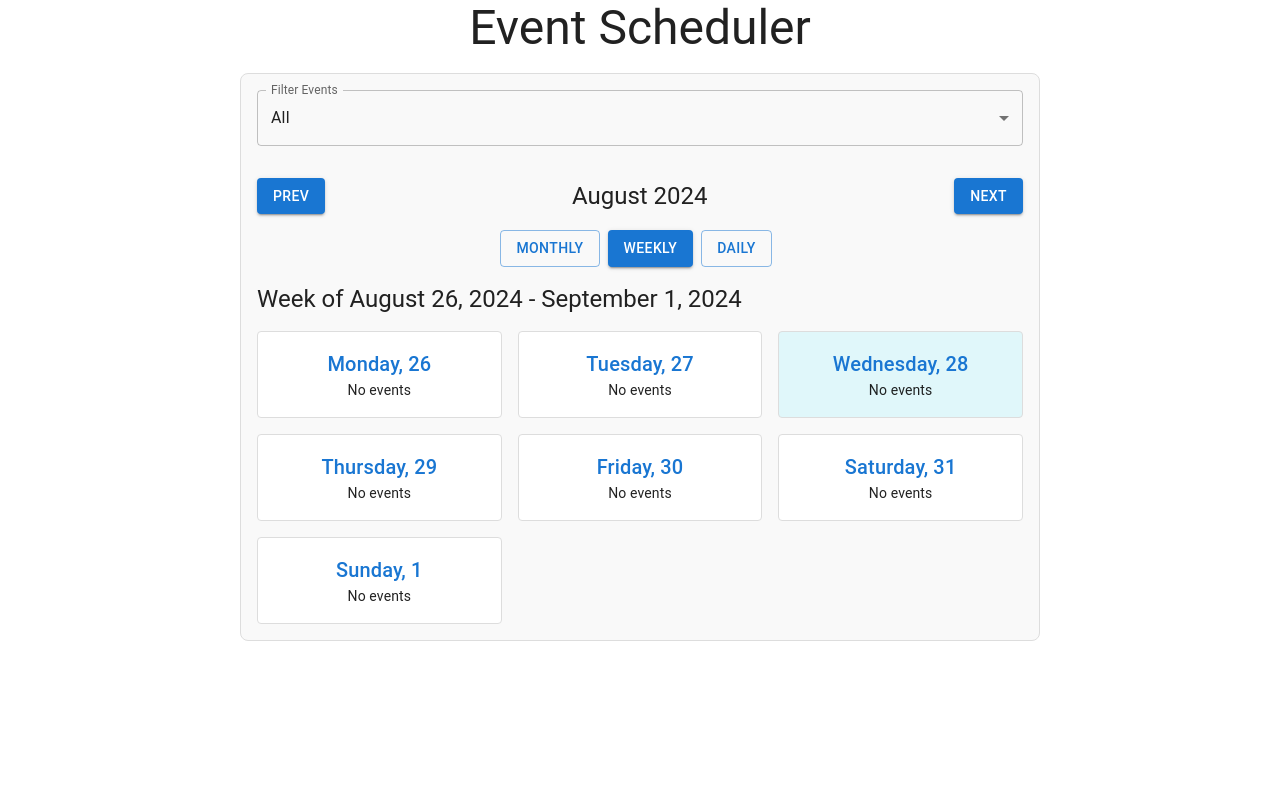
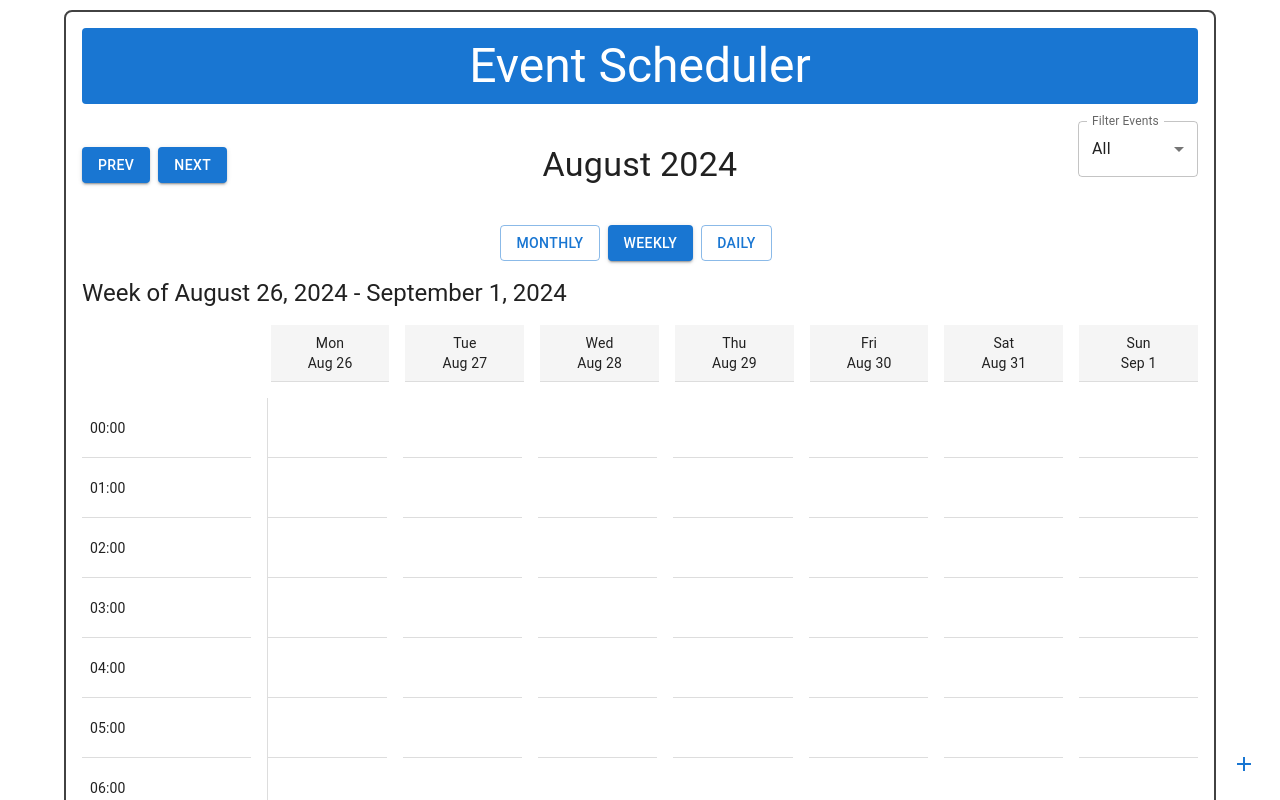
Before and after one commit to ShubhamSinghalCompro/Training, a React (Create React App) app in the folder React_Js/calendar-app-ts/: page / in a window 1280 px wide. Both pictures are taken after a click on the button "WEEKLY". Shown: the top 800 px of the page. Built offline with nearby package versions, Linux system fonts and the light colour scheme.

Commit message:
UI updated

```diff
--- a/React_Js/calendar-app-ts/src/App.tsx
+++ b/React_Js/calendar-app-ts/src/App.tsx
@@ -7,9 +7,6 @@ const App: React.FC = () => {
     <>
       <CssBaseline />
       <Container>
-        <Typography variant="h3" gutterBottom align="center">
-          Event Scheduler
-        </Typography>
         <CalendarGrid />
       </Container>
     </>
--- a/React_Js/calendar-app-ts/src/components/CalendarGrid.tsx
+++ b/React_Js/calendar-app-ts/src/components/CalendarGrid.tsx
@@ -1,6 +1,6 @@
 import React, { useState, useEffect } from 'react';
 import { useSelector } from 'react-redux';
-import { Box, Button, Typography, Grid, Tooltip } from '@mui/material';
+import { Box, Button, Typography, Grid, Tooltip, useTheme } from '@mui/material';
 import { format, startOfMonth, endOfMonth, eachDayOfInterval, addDays, subDays, subWeeks, addWeeks, startOfWeek, endOfWeek } from 'date-fns';
 import EventModal from './EventModal';
 import CategoryFilter from './CategoryFilter';
@@ -13,6 +13,7 @@ import { RootState } from '../utils/types'; // Import RootState interface
 type ViewMode = 'monthly' | 'weekly' | 'daily';
 
 const CalendarGrid: React.FC = () => {
+  const theme = useTheme(); // Get theme from MUI
   const events = useSelector((state: RootState) => state.events);
   const [current, setCurrent] = useState<Date>(new Date());
   const [days, setDays] = useState<Date[]>([]);
@@ -77,25 +78,59 @@ const CalendarGrid: React.FC = () => {
   return (
     <Box
       sx={{
-        maxWidth: 800,
-        margin: '0 auto',
+        maxWidth: 1200,
+        margin: '10px auto',
         padding: 2,
-        border: '1px solid #ddd',
+        border: `2px solid ${theme.palette.grey[800]}`, // Dark border using theme colors
         borderRadius: 2,
-        backgroundColor: '#f9f9f9',
+        backgroundColor: theme.palette.background.default, // Background color from theme
       }}
     >
-      <CategoryFilter onChange={handleCategoryChange} />
-      <Box sx={{ display: 'flex', justifyContent: 'space-between', alignItems: 'center', marginBottom: 2 }}>
-        <Button variant="contained" onClick={handlePrev}>Prev</Button>
-        <Typography variant="h5">{format(current, 'MMMM yyyy')}</Typography>
+      <Typography
+        variant="h3"
+        gutterBottom
+        align="center"
+        sx={{
+          backgroundColor: theme.palette.primary.main, // Primary color from theme
+          color: theme.palette.primary.contrastText, // Contrast text color for readability
+          padding: '10px', // Padding around the text
+          borderRadius: '4px', // Optional: rounded corners for the background
+        }}
+      >
+        Event Scheduler
+      </Typography>
+      <Box
+        sx={{
+          display: 'flex',
+          alignItems: 'center',
+          marginBottom: 2,
+        }}
+      >
+        {/* Box for buttons */}
+        <Box sx={{ display: 'flex', alignItems: 'center', flex: 1 }}>
+          <Button variant="contained" onClick={handlePrev} sx={{ mr: 1 }}>Prev</Button>
           <Button variant="contained" onClick={handleNext}>Next</Button>
         </Box>
+
+        {/* Centered month display */}
+        <Typography variant="h4" sx={{ flex: 2, textAlign: 'center' }}>
+          {format(current, 'MMMM yyyy')}
+        </Typography>
+
+        {/* Box for filter */}
+        <Box sx={{ flex: 1, display: 'flex', justifyContent: 'flex-end', alignItems: 'center' }}>
+          <Box sx={{ minWidth: 120 }}>
+            <CategoryFilter onChange={handleCategoryChange} />
+          </Box>
+        </Box>
+      </Box>
+
       <Box sx={{ display: 'flex', justifyContent: 'center', marginBottom: 2 }}>
         <Button variant={viewMode === 'monthly' ? 'contained' : 'outlined'} onClick={() => handleViewChange('monthly')} sx={{ mr: 1 }}>Monthly</Button>
         <Button variant={viewMode === 'weekly' ? 'contained' : 'outlined'} onClick={() => handleViewChange('weekly')} sx={{ mr: 1 }}>Weekly</Button>
         <Button variant={viewMode === 'daily' ? 'contained' : 'outlined'} onClick={() => handleViewChange('daily')} sx={{ mr: 1 }}>Daily</Button>
       </Box>
+
       {viewMode === 'monthly' && (
         <>
           {/* Render days of the week */}
@@ -112,7 +147,11 @@ const CalendarGrid: React.FC = () => {
           <Grid container spacing={1}>
             {days.map((day, index) => {
               const dayStr = day.toDateString();
-              const dayEvents = events.filter(event => new Date(event.date).toDateString() === dayStr);
+              // Filter events by the selected day and category
+  const dayEvents = events.filter(event =>
+    new Date(event.date).toDateString() === dayStr &&
+    (selectedCategory === 'All' || event.category === selectedCategory)
+  );
               const hasEvents = dayEvents.length > 0;
 
               // Determine the background color based on selected category
@@ -123,8 +162,8 @@ const CalendarGrid: React.FC = () => {
               const bgColor = isCurrentDate && (!hasEvents || !hasCategoryEvents)
                 ? '#e0f7fa'
                 : selectedCategory !== 'All' && uniqueCategories.includes(selectedCategory)
-                  ? `${categoryColors[selectedCategory]}80` || '#fff'
-                  : '#fff';
+                  ? `${categoryColors[selectedCategory]}80` || theme.palette.background.paper
+                  : theme.palette.background.paper; // Default background color from the theme
 
               const displayMore = dayEvents.length > 2;
 
@@ -132,29 +171,43 @@ const CalendarGrid: React.FC = () => {
                 <Grid item xs={12 / 7} key={index}>
                   <Box
                     sx={{
-                      // Fixed height for consistency
-                      height: 100,
-                      padding: 2,
+                      height: 80,
+                      padding: 1,
                       backgroundColor: bgColor,
-                      border: '1px solid #ddd',
+                      border: `1px solid ${theme.palette.grey[300]}`, // Light border using theme colors
                       borderRadius: 1,
                       textAlign: 'center',
                       display: 'flex',
-                      flexDirection: 'column',
-                      justifyContent: 'center',
-                      alignItems: 'center',
+                      flexDirection: 'column', // Align items in a single column
+                      alignItems: 'center', // Center items horizontally
+                      justifyContent:'start', // Space between date, dots, and view more
                       position: 'relative',
                       cursor: current.getMonth() !== day.getMonth() ? 'not-allowed' : 'pointer',
                       '&:hover': {
-                        backgroundColor: '#e0e0e0',
+                        backgroundColor: theme.palette.action.selected, // Hover color from theme
                       },
-                      opacity: current.getMonth() !== day.getMonth() ? 0.5 : 1, // Only show for current month
+                      opacity: current.getMonth() !== day.getMonth() ? 0.5 : 1,
                     }}
                     onClick={() => current.getMonth() !== day.getMonth() ? null : handleOpenModal(null, day)}
                   >
-                    <Typography variant="body2">{format(day, 'd')}</Typography>
+                    {/* Display the date */}
+                    <Typography variant="body2" sx={{ fontWeight: 'bold', marginBottom: 1 }}>
+                      {format(day, 'd')}
+                    </Typography>
 
-                    <Box sx={{ display: 'flex', flexWrap: 'wrap', justifyContent: 'center', marginTop: 1 }}>
+                    {/* Display event dots */}
+                    {hasEvents && (
+                      <Box
+                        sx={{
+                          display: 'flex',
+                          justifyContent: 'center',
+                          alignItems: 'center',
+                          width: '100%',
+                          flexWrap: 'nowrap',
+                          overflow: 'hidden',
+                          marginBottom: '2px', // Adds space between dots and "View More"
+                        }}
+                      >
                         {dayEvents.slice(0, 2).map((event) => (
                           <Tooltip title={`${event.title} (${event.startTime} - ${event.endTime})`} key={event.id}>
                             <Box
@@ -163,20 +216,28 @@ const CalendarGrid: React.FC = () => {
                                 height: 10,
                                 borderRadius: '50%',
                                 backgroundColor: event.color,
-                              margin: '0 2px 2px 2px',
+                                margin: '0 4px 0 0',
                                 cursor: 'pointer',
                               }}
-                            onClick={() => handleOpenModal(event, day)}
+                              onClick={(e) => {
+                                e.stopPropagation(); // Prevents triggering day click when clicking on dot
+                                handleOpenModal(event, day);
+                              }}
                             />
                           </Tooltip>
                         ))}
                       </Box>
+                    )}
 
+                    {/* Display "View More" if necessary */}
                     {displayMore && (
                       <Typography
                         variant="body2"
-                        sx={{ cursor: 'pointer', color: 'blue', marginTop: 1 }}
-                        onClick={() => handleOpenModal(null, day)}
+                        sx={{ cursor: 'pointer', color: theme.palette.primary.main, marginTop: 'auto' }} // Use primary color for "View More"
+                        onClick={(e) => {
+                          e.stopPropagation(); // Prevents triggering day click when clicking on "View More"
+                          handleOpenModal(null, day);
+                        }}
                       >
                         View More
                       </Typography>
--- a/React_Js/calendar-app-ts/src/components/CategoryFilter.tsx
+++ b/React_Js/calendar-app-ts/src/components/CategoryFilter.tsx
@@ -22,7 +22,6 @@ const CategoryFilter: React.FC<CategoryFilterProps> = ({ onChange }) => {
         <FormControl fullWidth  sx={{ mb: 2 }}>
             <InputLabel>Filter Events</InputLabel>
       <Select
-        fullWidth
         value={selectedCategory}
         onChange={handleCategoryChange}
         label="Filter Events"
--- a/React_Js/calendar-app-ts/src/components/WeeklyView.tsx
+++ b/React_Js/calendar-app-ts/src/components/WeeklyView.tsx
@@ -1,15 +1,15 @@
 import React, { useState } from 'react';
 import { useSelector } from 'react-redux';
-import { Box, Typography, Grid, Tooltip } from '@mui/material';
-import { format, startOfWeek, addDays, eachDayOfInterval, isBefore, isAfter } from 'date-fns';
-import { Event, Category } from '../utils/types';
+import { Box, Typography, Grid, IconButton, Tooltip } from '@mui/material';
+import { format, addDays, startOfWeek, addHours, startOfDay, eachDayOfInterval } from 'date-fns';
+import { Event } from '../utils/types';
+import AddIcon from '@mui/icons-material/Add';
 import { RootState } from '../utils/types';
-import { categoryColors } from '../utils/categoryColors';
 
 interface WeeklyViewProps {
   selectedDate: Date;
   openModal: (event: Event | null, day: Date | null) => void;
-  selectedCategory: Category;
+  selectedCategory: string;
 }
 
 const WeeklyView: React.FC<WeeklyViewProps> = ({
@@ -18,18 +18,82 @@ const WeeklyView: React.FC<WeeklyViewProps> = ({
   selectedCategory,
 }) => {
   const events = useSelector((state: RootState) => state.events);
-  const [showMore, setShowMore] = useState<{ [key: string]: boolean }>({});
 
+  // Generate start and end dates of the week
   const start = startOfWeek(selectedDate, { weekStartsOn: 1 });
   const end = addDays(start, 6);
   const days = eachDayOfInterval({ start, end });
+
+  // Generate an array of 1-hour intervals from 00:00 to 23:00
+  const intervals = Array.from({ length: 24 }, (_, index) => {
+    const time = startOfDay(new Date());
+    return addHours(time, index);
+  });
 
   return (
     <Box>
       <Typography variant="h5" sx={{ marginBottom: 2 }}>
         {`Week of ${format(start, 'MMMM d, yyyy')} - ${format(end, 'MMMM d, yyyy')}`}
       </Typography>
-      <Grid container spacing={2}>
+      <Grid container>
+        {/* Header row for weekdays and time slots */}
+        <Grid item xs={12}>
+          <Grid container spacing={2} sx={{ marginBottom: 2 }}>
+            {/* Empty box for the top-left corner */}
+            <Grid item xs={2}></Grid>
+            {/* Days of the week headers */}
+            {days.map((day) => (
+              <Grid item xs key={day.toDateString()}>
+                <Box
+                  sx={{
+                    padding: 1,
+                    borderBottom: '1px solid #ddd',
+                    backgroundColor: '#f5f5f5',
+                    textAlign: 'center',
+                    fontWeight: 'bold',
+                  }}
+                >
+                  <Typography variant="body2">{format(day, 'EEE')}</Typography>
+                  <Typography variant="body2">{format(day, 'MMM d')}</Typography>
+                </Box>
+              </Grid>
+            ))}
+          </Grid>
+        </Grid>
+
+        {/* Main grid for time slots and events */}
+        <Grid item xs={12}>
+          <Grid container>
+            {/* Time slots column */}
+            <Grid item xs={2} sx={{ borderRight: '1px solid #ddd', paddingRight: 2 }}>
+              <Box sx={{ display: 'flex', flexDirection: 'column', height: '100%' }}>
+                {intervals.map((interval) => (
+                  <Box
+                    key={format(interval, 'HH:mm')}
+                    sx={{
+                      padding: 1,
+                      borderBottom: '1px solid #ddd',
+                      backgroundColor: '#fff',
+                      minHeight: 60,
+                      display: 'flex',
+                      alignItems: 'center',
+                    }}
+                  >
+                    <Typography variant="body2">{format(interval, 'HH:mm')}</Typography>
+                  </Box>
+                ))}
+              </Box>
+            </Grid>
+
+            {/* Days of the week and intervals */}
+            <Grid item xs={10}>
+              <Grid container>
+                {/* Render day events under the time slots */}
+                {intervals.map((interval) => {
+                  const intervalKey = format(interval, 'HH:mm');
+
+                  return (
+                    <Grid item xs={12} container key={intervalKey} spacing={2}>
                       {days.map((day) => {
                         const dayStr = day.toDateString();
                         const dayEvents = events.filter(
@@ -37,43 +101,30 @@ const WeeklyView: React.FC<WeeklyViewProps> = ({
                             new Date(event.date).toDateString() === dayStr &&
                             (selectedCategory === 'All' || event.category === selectedCategory)
                         );
-
-          const hasEvents = dayEvents.length > 0;
-          const applicableCategories = dayEvents.map(event => event.category);
-          const uniqueCategories = [...new Set(applicableCategories)];
-          const isCurrentDate = day.toDateString() === new Date().toDateString();
-          const hasCategoryEvents = selectedCategory !== 'All' && uniqueCategories.includes(selectedCategory);
-
-          const bgColor = isCurrentDate && (!hasEvents || !hasCategoryEvents)
-            ? '#e0f7fa'
-            : selectedCategory !== 'All' && uniqueCategories.includes(selectedCategory)
-            ? categoryColors[selectedCategory] + '80' || '#fff'
-            : '#fff';
-
-          const displayMore = dayEvents.length > 2 && !showMore[dayStr];
+                        const eventsInInterval = dayEvents.filter((event) =>
+                          doesEventOverlap(event, interval)
+                        );
+                        const displayMore = eventsInInterval.length > 2;
 
                         return (
-            <Grid item xs={12} sm={6} md={4} key={dayStr}>
+                          <Grid item xs key={dayStr}>
                             <Box
                               sx={{
-                  padding: 2,
-                  border: '1px solid #ddd',
-                  borderRadius: 1,
-                  backgroundColor: bgColor,
-                  textAlign: 'center',
-                  '&:hover': {
-                    backgroundColor: '#e0e0e0',
-                  },
+                                padding: 1,
+                                borderBottom: '1px solid #ddd',
+                                minHeight: 60,
+                                display: 'flex',
+                                alignItems: 'center',
+                                justifyContent: 'space-between',
+                                backgroundColor: eventsInInterval.length > 0 ? '#f5f5f5' : '#fff',
                               }}
                             >
-                <Typography variant="h6" color="primary">
-                  {`${format(day, 'EEEE')}, ${format(day, 'd')}`}
-                </Typography>
-                {hasEvents ? (
-                  <>
-                    <Box sx={{ display: 'flex', justifyContent: 'center', gap: 1, marginTop: 2 }}>
-                      {dayEvents.slice(0, displayMore ? 2 : dayEvents.length).map((event) => (
-                        <Tooltip title={`${event.title} ( ${event.startTime} - ${event.endTime})`} key={event.id}>
+                              <Box sx={{ display: 'flex', alignItems: 'center', gap: 1 }}>
+                                {eventsInInterval.slice(0, 2).map((event) => (
+                                  <Tooltip
+                                    title={`${event.title} (${event.startTime} - ${event.endTime})`}
+                                    key={event.id}
+                                  >
                                     <Box
                                       sx={{
                                         width: 10,
@@ -90,46 +141,42 @@ const WeeklyView: React.FC<WeeklyViewProps> = ({
                                   <Typography
                                     variant="body2"
                                     sx={{ cursor: 'pointer', color: 'blue' }}
-                          onClick={() => setShowMore({ ...showMore, [dayStr]: true })}
+                                    onClick={() => openModal(null, day)}
                                   >
                                     View More
                                   </Typography>
                                 )}
                               </Box>
-
-                    {showMore[dayStr] && (
-                      <Box sx={{ marginTop: 1 }}>
-                        {dayEvents.map((event) => (
-                          <Box
-                            key={event.id}
-                            sx={{
-                              padding: 1,
-                              backgroundColor: event.color,
-                              borderRadius: 1,
-                              cursor: 'pointer',
-                              marginBottom: 1,
-                            }}
-                            onClick={() => openModal(event, new Date(event.date))}
-                          >
-                            <Typography>{event.title}</Typography>
-                            <Typography variant="body2">
-                            {`${event.startTime} - ${event.endTime}`}
-                            </Typography>
-                          </Box>
-                        ))}
-                      </Box>
-                    )}
-                  </>
-                ) : (
-                  <Typography fontSize={14}>No events</Typography>
-                )}
                             </Box>
                           </Grid>
                         );
                       })}
                     </Grid>
+                  );
+                })}
+              </Grid>
+            </Grid>
+          </Grid>
+        </Grid>
+      </Grid>
+      <IconButton
+        color="primary"
+        onClick={() => openModal(null, selectedDate)}
+        sx={{ position: 'fixed', bottom: 16, right: 16 }}
+      >
+        <AddIcon />
+      </IconButton>
     </Box>
   );
 };
 
+// Helper function to determine if an event overlaps with a given interval
+const doesEventOverlap = (event: Event, interval: Date) => {
+  const eventStart = event.startTime;
+  const eventEnd = event.endTime;
+  const intervalFormatted = format(interval, 'HH:mm');
+  const nextIntervalFormatted = format(addHours(interval, 1), 'HH:mm');
+  return eventStart < nextIntervalFormatted && eventEnd > intervalFormatted;
+};
+
 export default WeeklyView;
```
Also changed, not shown: React_Js/calendar-app-ts/src/components/DailyView.tsx (+8 -33 lines), React_Js/calendar-app-ts/src/components/ExistingEventsList.tsx (+7 -3 lines). Lines whose indentation alone changed are shown as unchanged.
